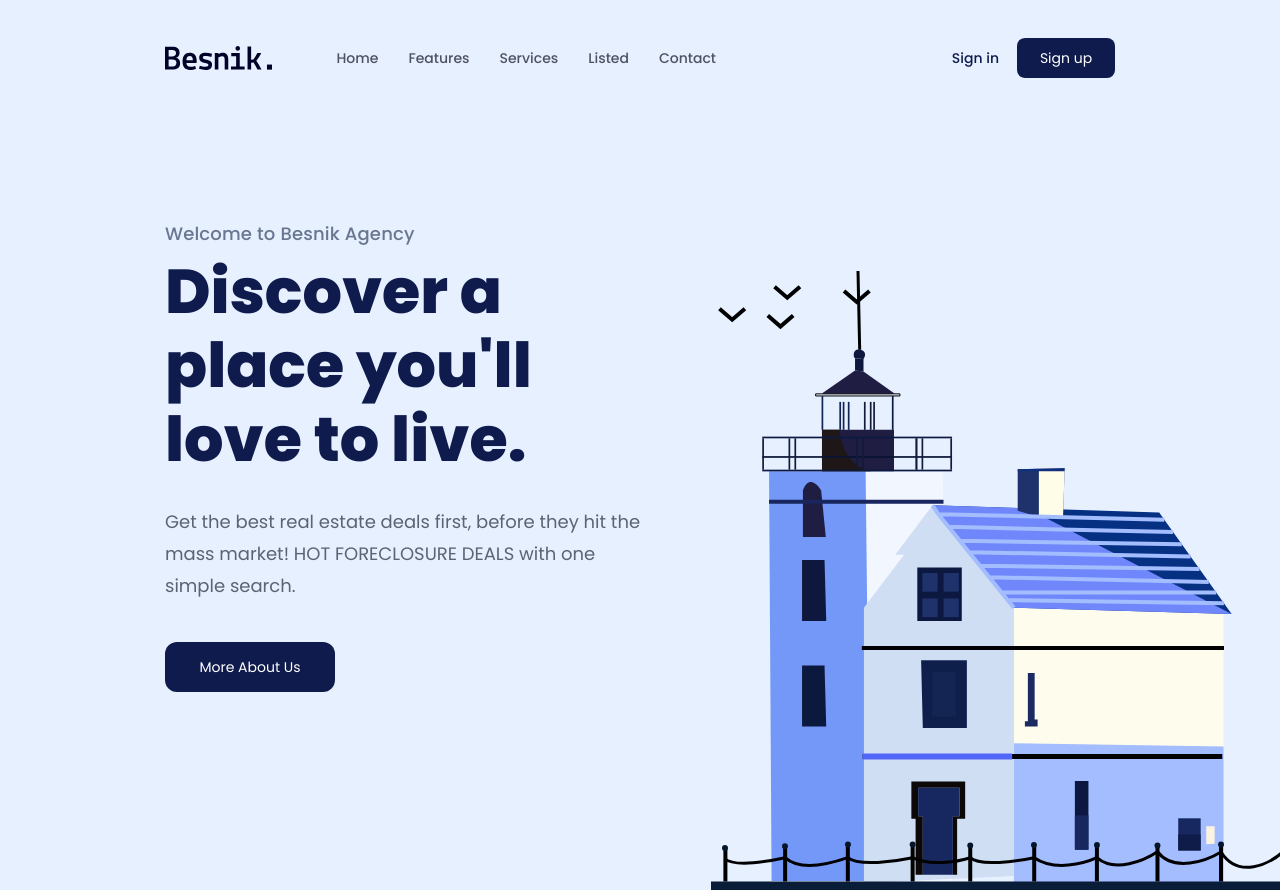
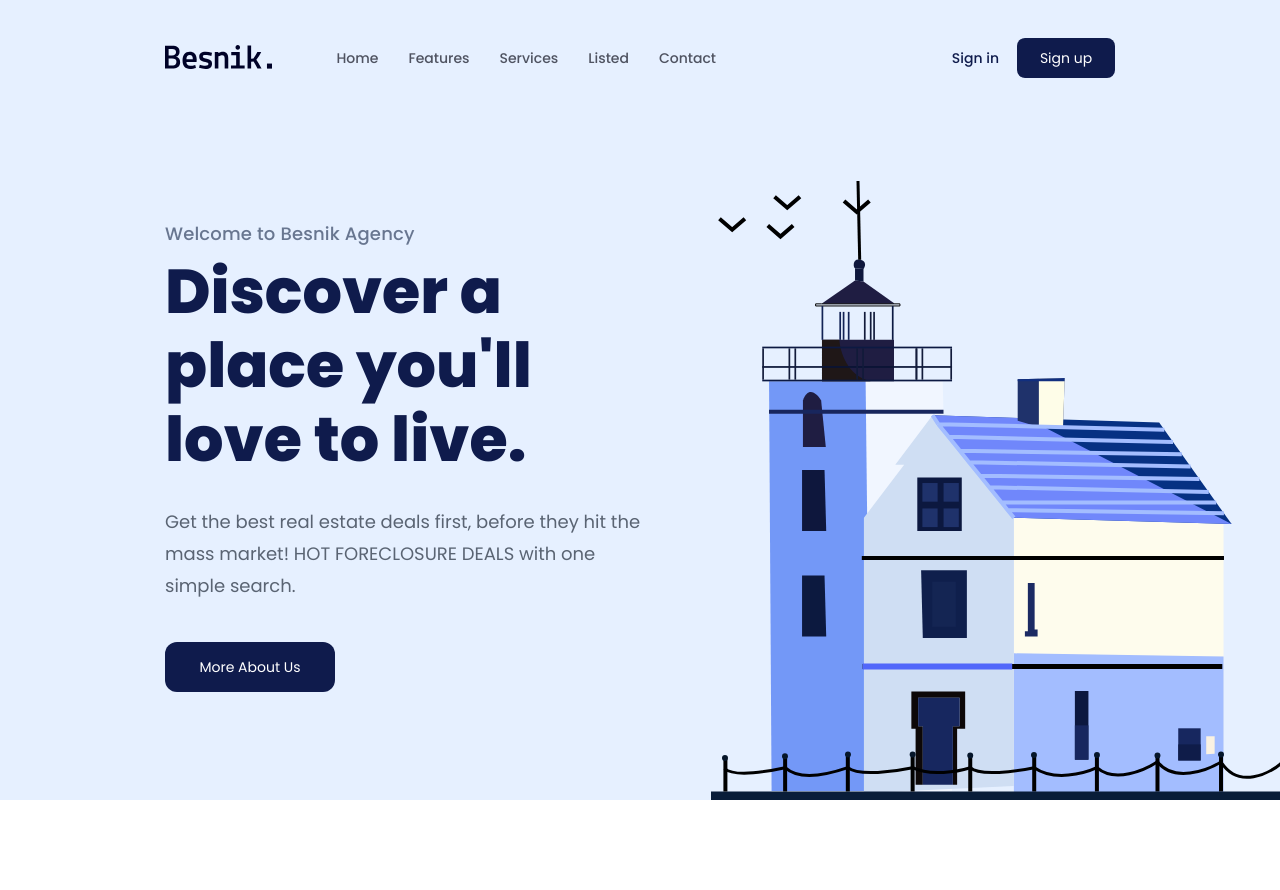
Before and after one commit to hieult264/f8-htmlcss-01, a plain HTML site: page index.html in a window 1280 px wide. Shown: the top 890 px of the page. Drawn offline with Linux system fonts and the light colour scheme.

Commit message:
Fix bug logo

```diff
--- a/assets/css/styles.css
+++ b/assets/css/styles.css
@@ -101,7 +101,7 @@ a {
 .hero-wrap {
     position: relative;
     background-color: #e6f0ff;
-    height: 100vh;
+    height: calc(100vh - 90px);
 }
 
 .hero {
--- a/index.html
+++ b/index.html
@@ -27,7 +27,9 @@
                 <div class="content">
                     <nav class="navbar">
                         <!-- Logo -->
-                        <img src="./assets/img/Logo.svg" alt="Besnik." />
+                        <a href="/"
+                            ><img src="./assets/img/Logo.svg" alt="Besnik."
+                        /></a>
                         <!-- Navigation -->
                         <ul>
                             <li><a href="">Home</a></li>
```
